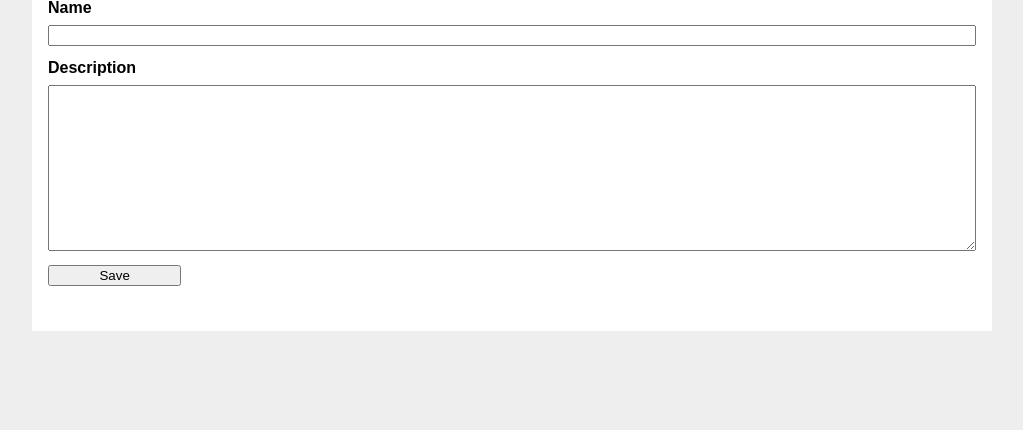
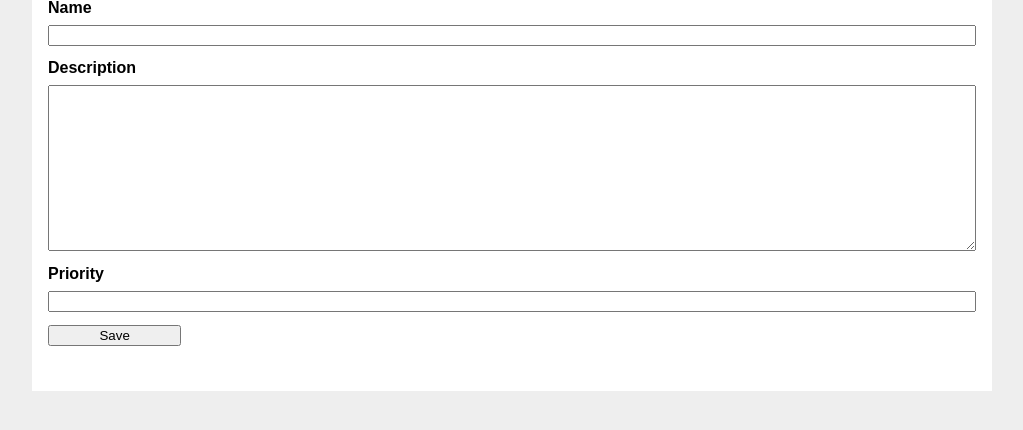
Before and after one commit to mfowler7/CalendarApp, a Flask app: page /task/create in a window 1280 px wide. Shown: the part 115-545 px from the top of the page, without its empty margins (128-1151 px from the left). Run offline with Flask 2, Linux system fonts and the light colour scheme; the visitor is signed in with stand-in values (Sample User, id 1); data comes from the database, SQL or seed files in the repository.

Commit message:
added priority field to Task. Create/Update functionality updated to reflect that

```diff
--- a/flaskr/schema.sql
+++ b/flaskr/schema.sql
@@ -15,6 +15,8 @@ CREATE TABLE task (
   user_id INTEGER NOT NULL,
   created TIMESTAMP NOT NULL DEFAULT CURRENT_TIMESTAMP,
   name TEXT NOT NULL,
+  priority INTEGER NOT NULL,
   description TEXT NOT NULL,
+
   FOREIGN KEY (user_id) REFERENCES user (id)
 );
--- a/flaskr/task.py
+++ b/flaskr/task.py
@@ -15,7 +15,7 @@ bp = Blueprint("task", __name__)
 
 @bp.route("/tasks")
 def index():
-    """Show all the posts, most recent first."""
+    """Show all the tasks, most recent first."""
     db = get_db()
     tasks = db.execute(
         "SELECT t.id, name, description, created, user_id, username"
@@ -38,7 +38,7 @@ def get_task(id, check_user=True):
     task = (
         get_db()
         .execute(
-            "SELECT t.id, name, description, created, user_id, username"
+            "SELECT t.id, name, description, created, priority, user_id, username"
             " FROM task t JOIN user u ON t.user_id = u.id"
             " WHERE t.id = ?",
             (id,),
@@ -62,6 +62,7 @@ def create():
     if request.method == "POST":
         name = request.form["name"]
         description = request.form["description"]
+        priority = request.form["priority"]
         error = None
 
         if not name:
@@ -72,8 +73,8 @@ def create():
         else:
             db = get_db()
             db.execute(
-                "INSERT INTO task (name, description, user_id) VALUES (?, ?, ?)",
-                (name, description, g.user["id"]),
+                "INSERT INTO task (name, description, user_id, priority) VALUES (?, ?, ?, ?)",
+                (name, description, g.user["id"], priority),
             )
             db.commit()
             return redirect(url_for("task.index"))
@@ -90,6 +91,7 @@ def update(id):
     if request.method == "POST":
         name = request.form["name"]
         description = request.form["description"]
+        priority = request.form["priority"]
         error = None
 
         if not name:
@@ -100,7 +102,7 @@ def update(id):
         else:
             db = get_db()
             db.execute(
-                "UPDATE task SET name = ?, description = ? WHERE id = ?", (name, description, id)
+                "UPDATE task SET name = ?, description = ?, priority = ? WHERE id = ?", (name, description, priority, id)
             )
             db.commit()
             return redirect(url_for("task.index"))
--- a/flaskr/templates/task/create.html
+++ b/flaskr/templates/task/create.html
@@ -8,8 +8,10 @@
   <form method="post">
     <label for="name">Name</label>
     <input name="name" id="title" value="{{ request.form['name'] }}" required>
-    <label for="body">Description</label>
-    <textarea name="description" id="body">{{ request.form['description'] }}</textarea>
+    <label for="description">Description</label>
+    <textarea name="description" id="description">{{ request.form['description'] }}</textarea>
+    <label for ="priority">Priority</label>
+    <input name="priority" id="priority" required>
     <input type="submit" value="Save">
   </form>
 {% endblock %}
```
Also changed, not shown: flaskr/templates/task/update.html (+5 -3 lines).
